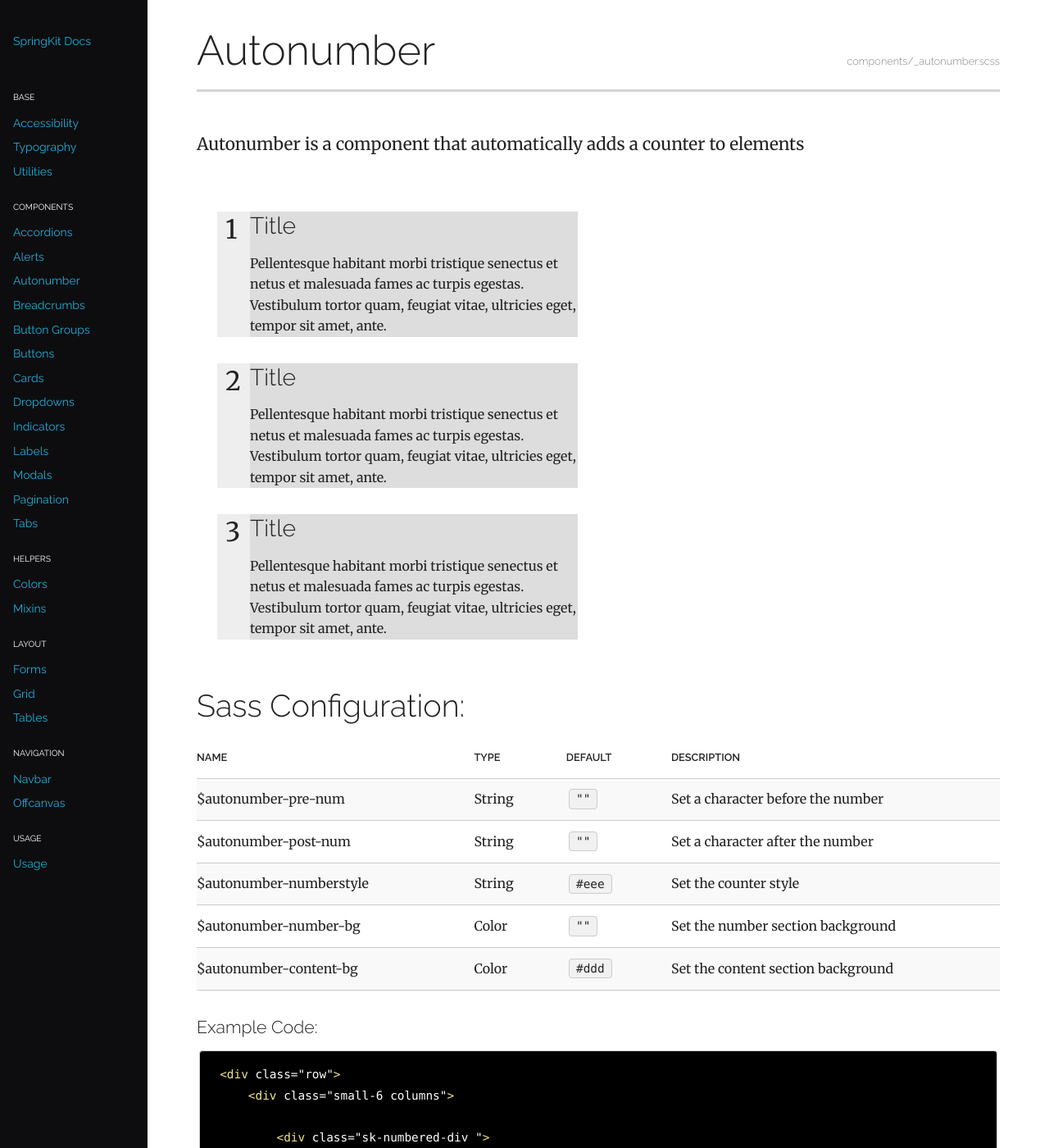
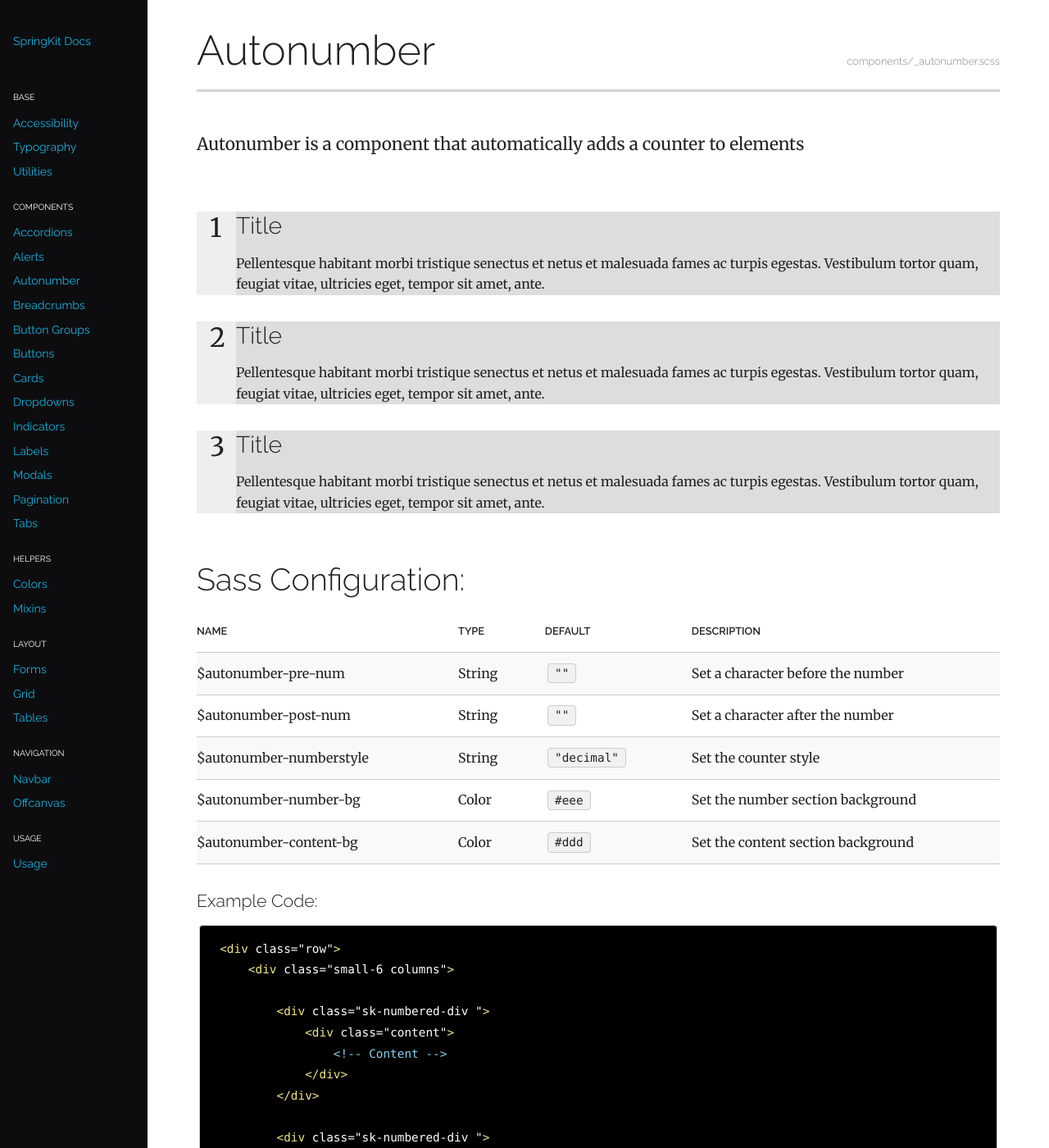
Before and after one commit to pixelspring/SpringKit, a Jekyll site: the page built from docs/_posts/2016-03-02-autonumber.markdown, in a window 1280 px wide and 1400 px high. Shown: the whole window at 82% size. Built offline with Jekyll 4.4.1, drawn with Linux system fonts in a browser that asks for light colours.

Commit message:
Tweaks & corrections

```diff
--- a/docs/_posts/2016-03-02-autonumber.markdown
+++ b/docs/_posts/2016-03-02-autonumber.markdown
@@ -11,30 +11,28 @@ sassbase: components/_autonumber.scss
 </div>
 
 <div class="row">
-    <div class="small-6 columns">
 
-        <div class="sk-numbered-div ">
-            <div class="content">
-                <h3>Title</h3>
-                <p>Pellentesque habitant morbi tristique senectus et netus et malesuada fames ac turpis egestas. Vestibulum tortor quam, feugiat vitae, ultricies eget, tempor sit amet, ante.</p>
-            </div>
+    <div class="sk-numbered-div ">
+        <div class="content">
+            <h3>Title</h3>
+            <p>Pellentesque habitant morbi tristique senectus et netus et malesuada fames ac turpis egestas. Vestibulum tortor quam, feugiat vitae, ultricies eget, tempor sit amet, ante.</p>
         </div>
+    </div>
 
-        <div class="sk-numbered-div ">
-            <div class="content">
-                <h3>Title</h3>
-                <p>Pellentesque habitant morbi tristique senectus et netus et malesuada fames ac turpis egestas. Vestibulum tortor quam, feugiat vitae, ultricies eget, tempor sit amet, ante.</p>
-            </div>
+    <div class="sk-numbered-div ">
+        <div class="content">
+            <h3>Title</h3>
+            <p>Pellentesque habitant morbi tristique senectus et netus et malesuada fames ac turpis egestas. Vestibulum tortor quam, feugiat vitae, ultricies eget, tempor sit amet, ante.</p>
         </div>
+    </div>
 
-        <div class="sk-numbered-div ">
-            <div class="content">
-                <h3>Title</h3>
-                <p>Pellentesque habitant morbi tristique senectus et netus et malesuada fames ac turpis egestas. Vestibulum tortor quam, feugiat vitae, ultricies eget, tempor sit amet, ante.</p>
-            </div>
+    <div class="sk-numbered-div ">
+        <div class="content">
+            <h3>Title</h3>
+            <p>Pellentesque habitant morbi tristique senectus et netus et malesuada fames ac turpis egestas. Vestibulum tortor quam, feugiat vitae, ultricies eget, tempor sit amet, ante.</p>
         </div>
+    </div>
 
-    </div>
 </div>
 
 <div class="row column">
@@ -65,13 +63,13 @@ sassbase: components/_autonumber.scss
             <tr>
                 <td>$autonumber-numberstyle</td>
                 <td>String</td>
-                <td><code>#eee</code></td>
+                <td><code>"decimal"</code></td>
                 <td>Set the counter style</td>
             </tr>
             <tr>
                 <td>$autonumber-number-bg</td>
                 <td>Color</td>
-                <td><code>""</code></td>
+                <td><code>#eee</code></td>
                 <td>Set the number section background</td>
             </tr>
             <tr>
```
Also changed, not shown: sass/components/_autonumber.scss (+3 -4 lines), docs/css/main.css.
